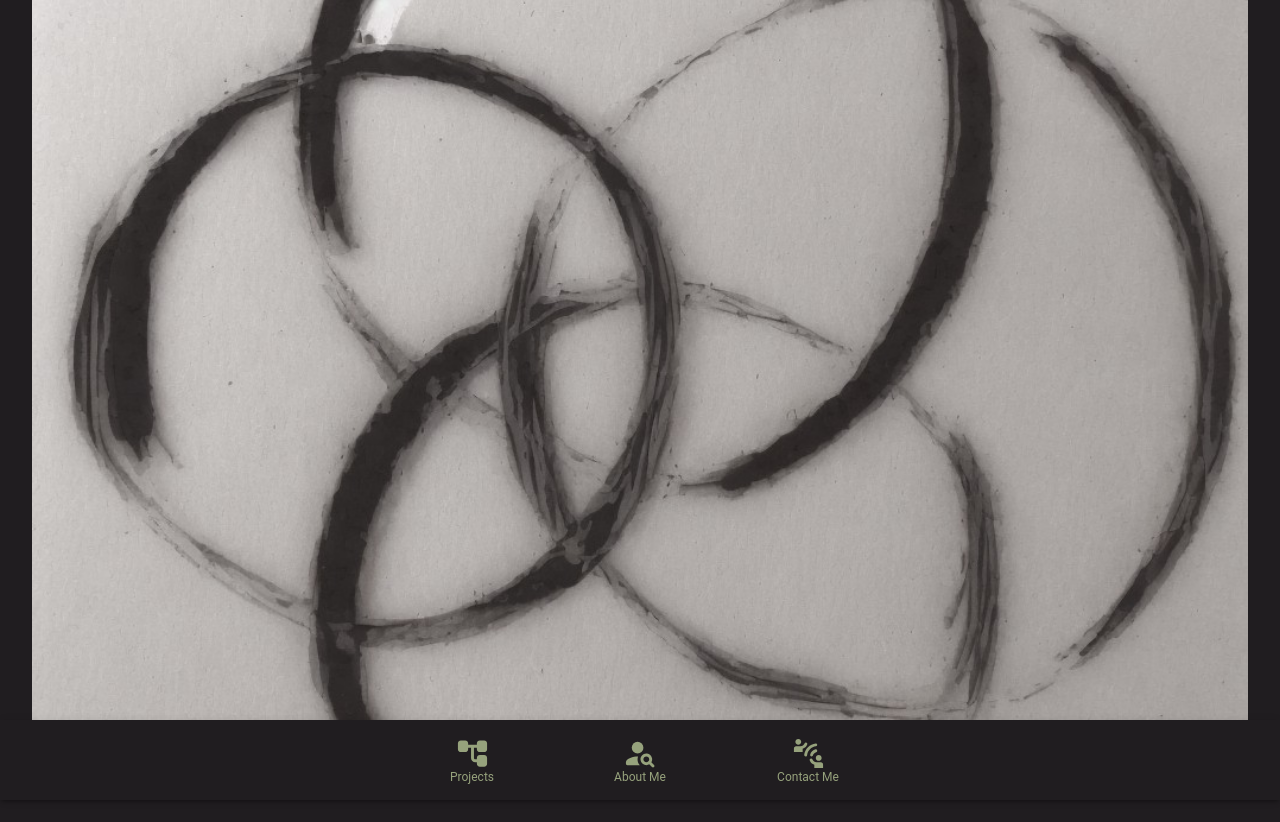
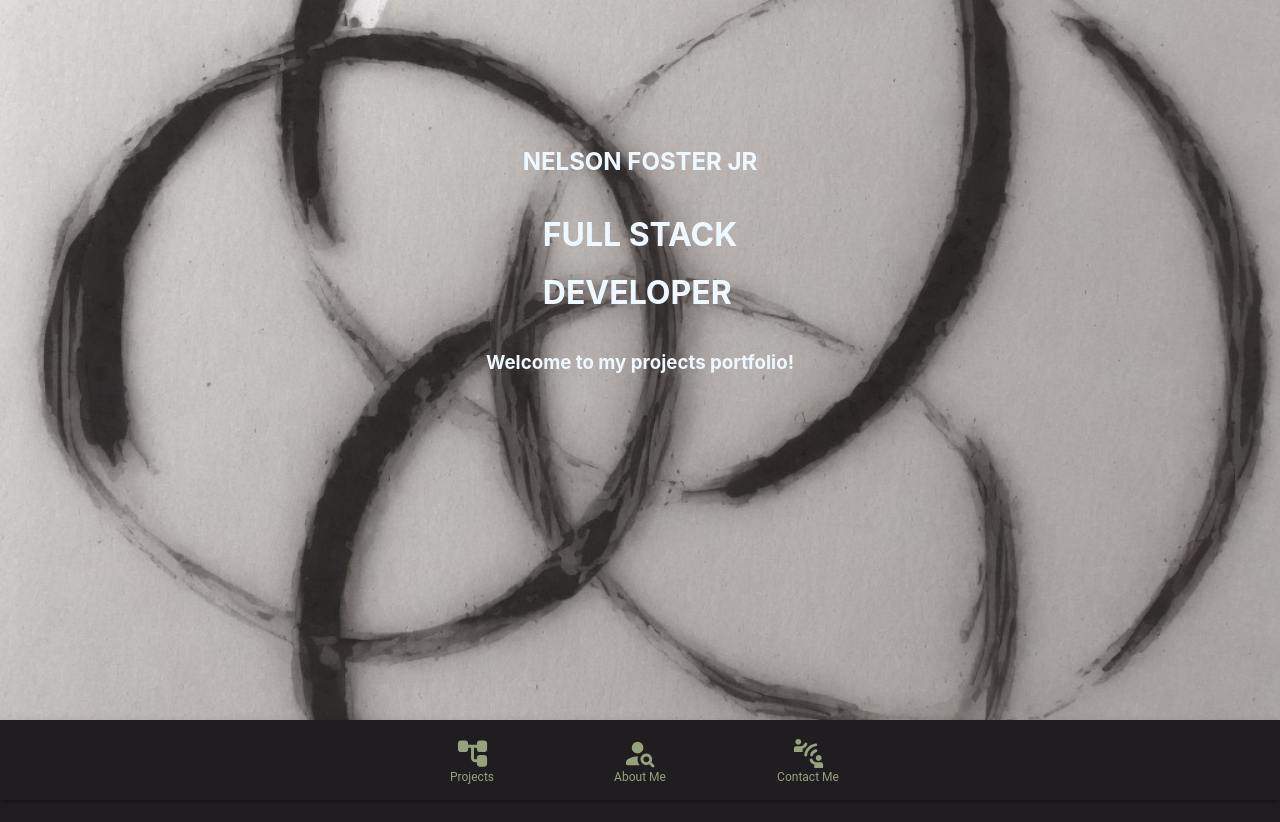
Before and after one commit to MoxUFO/Port_Solidus, a React (Create React App) app: page / in a window 1280 px wide. Shown: the top 822 px of the page. Built offline with nearby package versions, Linux system fonts and the light colour scheme.

Commit message:
bg now sticks and content appears on top

```diff
--- a/src/assest/css/Ikigai.css
+++ b/src/assest/css/Ikigai.css
@@ -1,9 +1,11 @@
 .ikigai{
-    margin-top: 1%;
-    margin: 0 auto;
-    background-image: url('../images/artbreeder-pattern.jpg');
+    position: fixed; /* Make the background fixed */
+    top: 0;
+    left: 0;
+    width: 100%; /* Cover the entire viewport width */
+    height: 90vh; /* Cover the entire viewport height */
+    background-image: url('../images/artbreeder-pattern.jpg'); /* Set your background image */
     background-size: cover;
     background-position: center;
-    width: 95%;
-    height: 90vh;
+    z-index: -1; /* Place it behind the content */
 }
--- /dev/null
+++ b/src/assest/css/Intro.css
@@ -0,0 +1,11 @@
+.intro-card{
+    margin: 10% auto;
+    width: 80%;
+    display: flex;
+    flex-direction: column;
+    justify-content: center;
+    align-items: center;
+    color: aliceblue;
+    position: relative; /* Make the content relative to position it over the background */
+    z-index: 1;
+}
--- a/src/assest/css/PortfolioContainer.css
+++ b/src/assest/css/PortfolioContainer.css
@@ -1,5 +1,8 @@
 .port-container{
+    position: relative;
+    overflow: hidden;
     background-color: #201D20;
     width: 100%;
     height: 6000px;
+    z-index: -2;
 }
--- a/src/componenets/Ikigai.js
+++ b/src/componenets/Ikigai.js
@@ -1,10 +1,9 @@
 import React from 'react'
 import '../assest/css/Ikigai.css'
 
-export default function
-() {
+export default function Ikigai() {
   return (
-    <div className='ikigai'>
+    <div className='ikigai '>
 
     </div>
   )
--- /dev/null
+++ b/src/componenets/Intro.js
@@ -0,0 +1,15 @@
+import React from 'react'
+import '../assest/css/Intro.css'
+
+export default function Intro() {
+  return (
+    <div className='intro-card'>
+        <h2>NELSON FOSTER JR</h2>
+        <div>
+            <h1>FULL STACK</h1>
+            <h1>DEVELOPER</h1>
+        </div>
+        <h3>Welcome to my projects portfolio!</h3>
+    </div>
+  )
+}
--- a/src/componenets/PortfolioContainer.js
+++ b/src/componenets/PortfolioContainer.js
@@ -1,6 +1,7 @@
 import React from 'react'
 import NavBar from './NavBar'
 import Ikigai from './Ikigai'
+import Intro from './Intro'
 
 import '../assest/css/PortfolioContainer.css'
 
@@ -9,6 +10,7 @@ export default function PortfolioContainer() {
   return (
     <div className='port-container'>
         <Ikigai />
+        <Intro />
         <NavBar />
     </div>
   )
```
